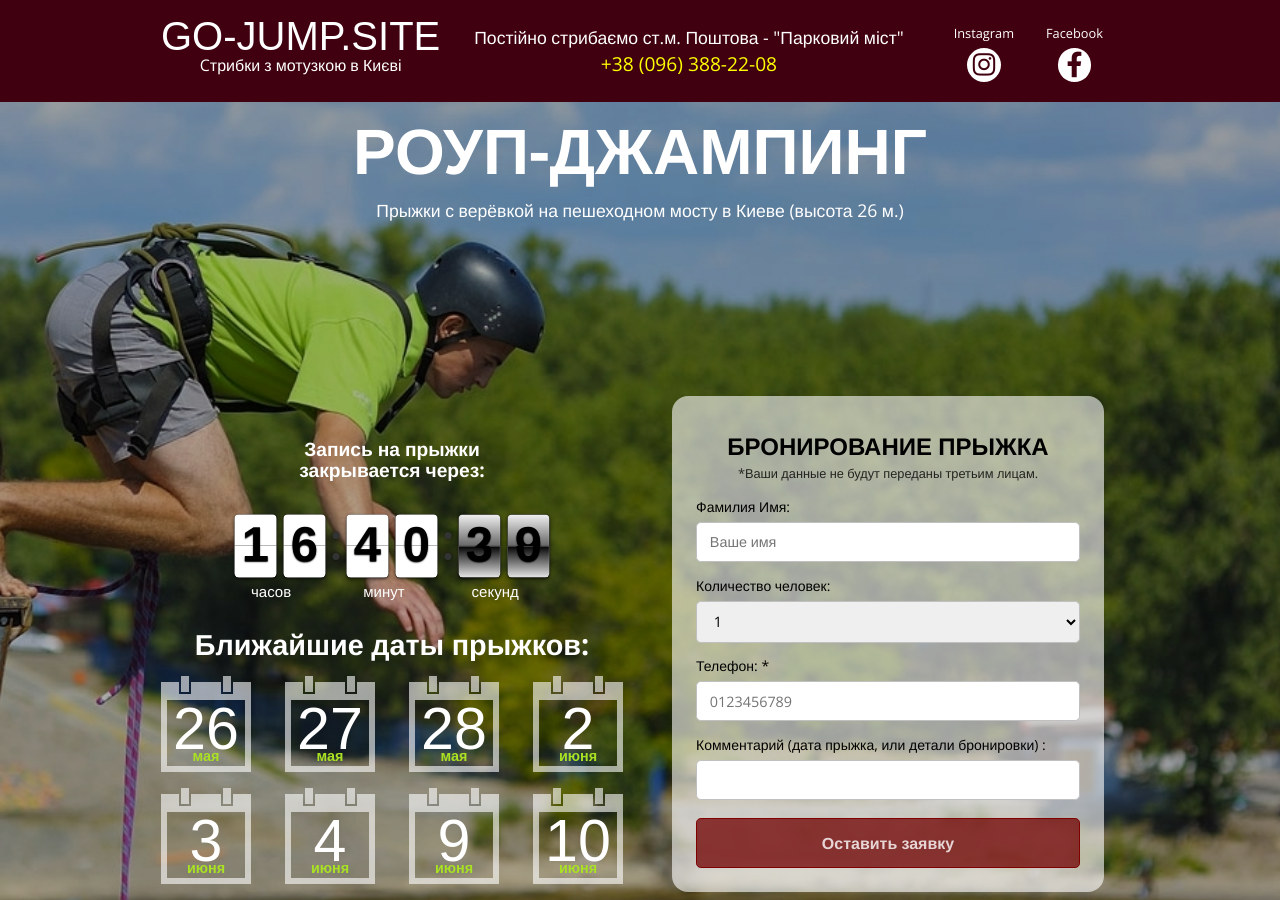
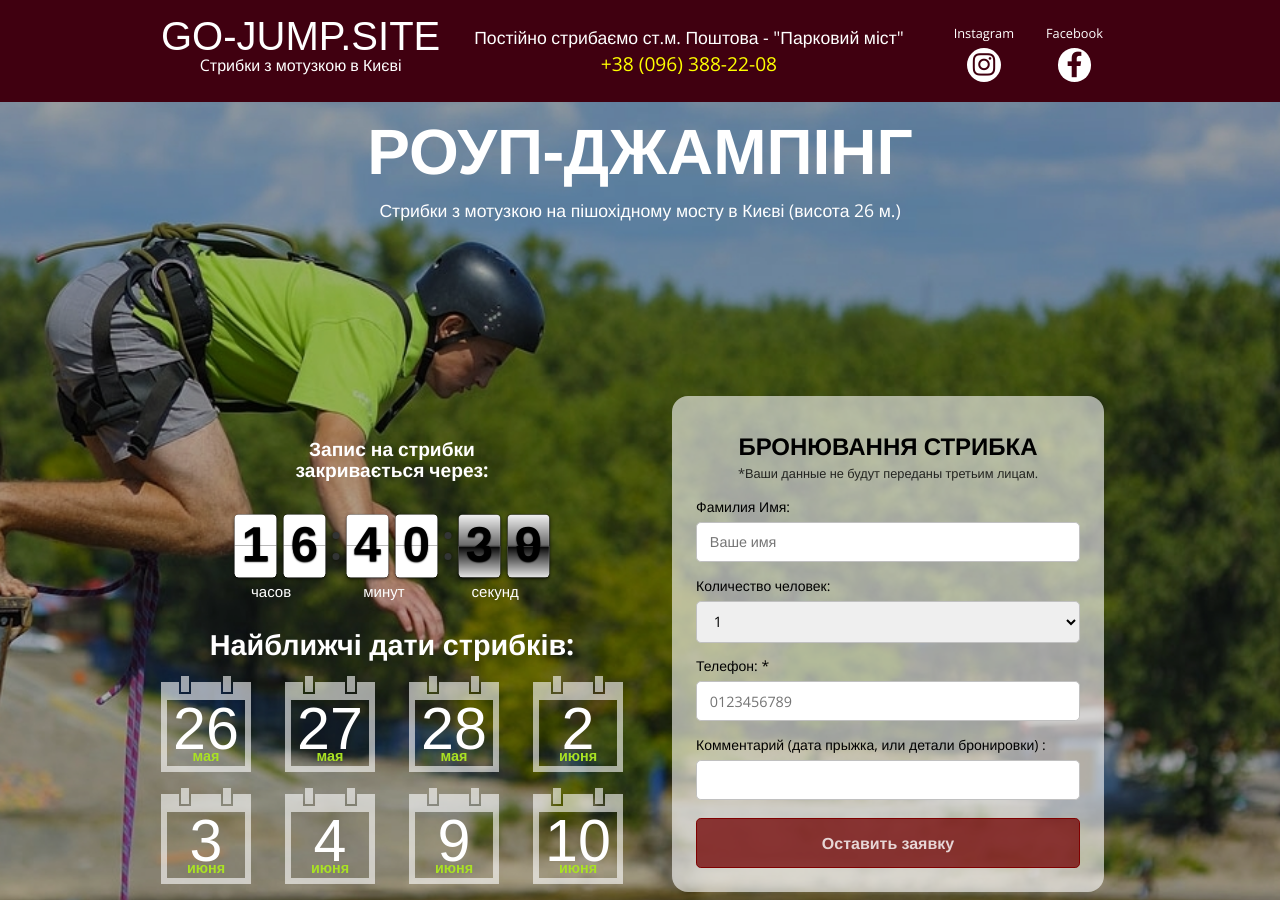
Before and after one commit to Andreyfilko/go-jump, a Jekyll site: the page built from index.md, in a window 1280 px wide and 900 px high. Built offline with Jekyll 4.4.1, drawn with Linux system fonts in a browser that asks for light colours; some web fonts are replaced.

Commit message:
Update countdown.html

```diff
--- a/_includes/countdown.html
+++ b/_includes/countdown.html
@@ -1,21 +1,21 @@
 <main class="countdown">
     <div class="container">
-        <h1>Роуп-Джампинг</h1>
-        <h2>Прыжки с верёвкой на пешеходном мосту в Киеве (высота 26 м.)</h2>
+        <h1>Роуп-Джампінг</h1>
+        <h2>Стрибки з мотузкою на пішохідному мосту в Києві (висота 26 м.)</h2>
     </div>
     <div class="container row">
         <div class="countdown">
             <div class="title">
-                Запись на прыжки<br>закрывается через:
+                Запис на стрибки <br>закривається через:
             </div>
             <div id="clock"></div>
             <div class="schedule">
-                <div class="title">Ближайшие даты прыжков:</div>
+                <div class="title">Найближчі дати стрибків:</div>
                 {% include schedule.html %}
             </div>
         </div>
         <div class="form">
-            {% include form_book.html form_name="Бронирование прыжка" id="bookingFormTop" %}
+            {% include form_book.html form_name="Бронювання стрибка" id="bookingFormTop" %}
         </div>
     </div>
 </main>
```
